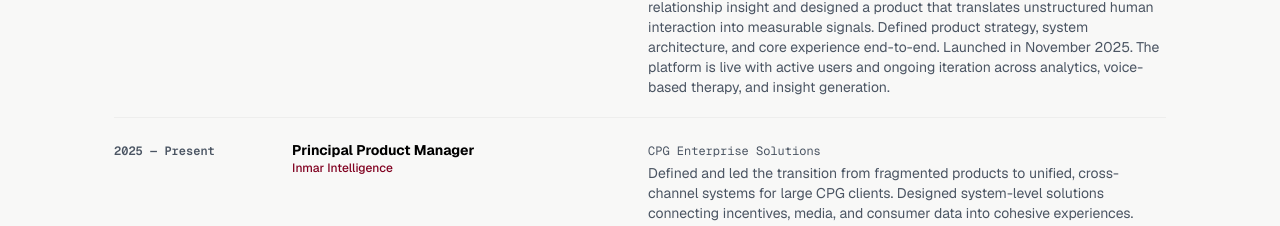
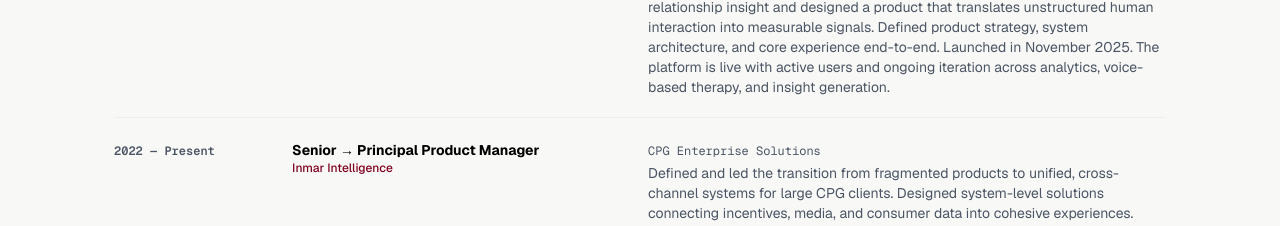
Before and after one commit to kristynazackova-personal/kristynazackova, a Next.js app: page / in a window 1280 px wide. Shown: the part 1332-1558 px from the top of the page. Built offline with nearby package versions, Linux system fonts and the light colour scheme; a web font is replaced by a local one.

Commit message:
Update Inmar role title to show progression
Co-Authored-By: Claude Opus 4.6 (1M context) <noreply@anthropic.com>

```diff
--- a/src/components/version-d.tsx
+++ b/src/components/version-d.tsx
@@ -56,9 +56,9 @@ const experience = [
     description: "Built an AI platform that analyzes real conversations to uncover patterns in relationships and communication. Identified a gap in accessible, structured relationship insight and designed a product that translates unstructured human interaction into measurable signals. Defined product strategy, system architecture, and core experience end-to-end. Launched in November 2025. The platform is live with active users and ongoing iteration across analytics, voice-based therapy, and insight generation.",
   },
   {
-    role: "Principal Product Manager",
+    role: "Senior \u2192 Principal Product Manager",
     company: "Inmar Intelligence",
-    period: "2025 — Present",
+    period: "2022 — Present",
     scope: "CPG Enterprise Solutions",
     description: "Defined and led the transition from fragmented products to unified, cross-channel systems for large CPG clients. Designed system-level solutions connecting incentives, media, and consumer data into cohesive experiences. Partnered directly with enterprise clients to identify high-impact problems and translate them into scalable product strategies. Drove alignment across multiple product teams, prioritizing initiatives that increased personalization and improved conversion across the consumer journey.",
   },
```
